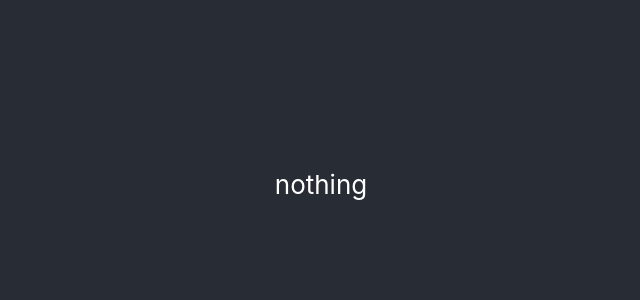
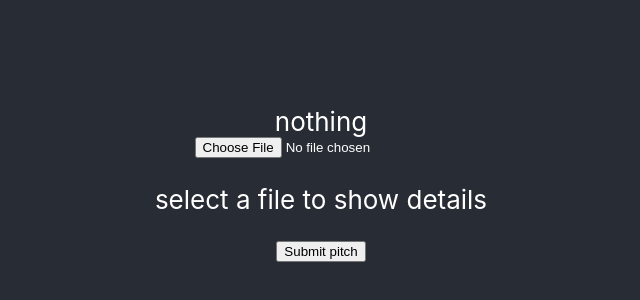
Before and after one commit to sebastian-espeset/pitch-deck-frontend, a React (Create React App) app: page / in a window 1280 px wide. Shown: the part 216-516 px from the top of the page, without its empty margins (319-959 px from the left). Built offline with nearby package versions, Linux system fonts and the light colour scheme.

Commit message:
builds out axios post requests, builds out two new states, builds out changeHandler and submissionHandler

```diff
--- a/src/App.js
+++ b/src/App.js
@@ -2,23 +2,44 @@ import { useEffect, useState } from "react";
 import logo from "./logo.svg";
 import "./App.css";
 import axios from "axios";
+const localURL = `http://localhost:5000/`
+function App() {
+  const [message, setMessage] = useState(`Nothing`);
+  const [selectedFile, setSelectedFile] = useState();
+  const [isFilePicked, setIsFilePicked] = useState(false);
 
-function App() {
-  const [message,setMessage]=useState(`Nothing`)
   useEffect(() => {
     axios
-      .get(`http://localhost:5000/`)
+      .get(localURL)
       .then((res) => {
-        setMessage(res.data.message)
-        console.log(res)
+        setMessage(res.data.message);
+        console.log(res);
       })
       .catch((err) => console.log(err));
   }, []);
 
+  const changeHandler = (e) => {
+    setSelectedFile(e.target.files[0]);
+    setSelectedFile(true);
+  };
+  const handleSubmission = (e) => {
+    const formData = new FormData();
+    formData.append('File', selectedFile);
+    axios.post(`${localURL}/api/pitches`)
+  };
   return (
     <div className="App">
       <header className="App-header">
-        {message ? <h1>{message}</h1>:`nothing`}
+        {message ? <h1>{message}</h1> : `nothing`}
+        <input type="file" name="file" onChange={changeHandler} />
+        {isFilePicked ? (
+          <div>
+            <p>Filename:{selectedFile.name}</p>
+          </div>
+        ) : (
+          <p>select a file to show details</p>
+        )}
+        <button>Submit pitch</button>
       </header>
     </div>
   );
```
